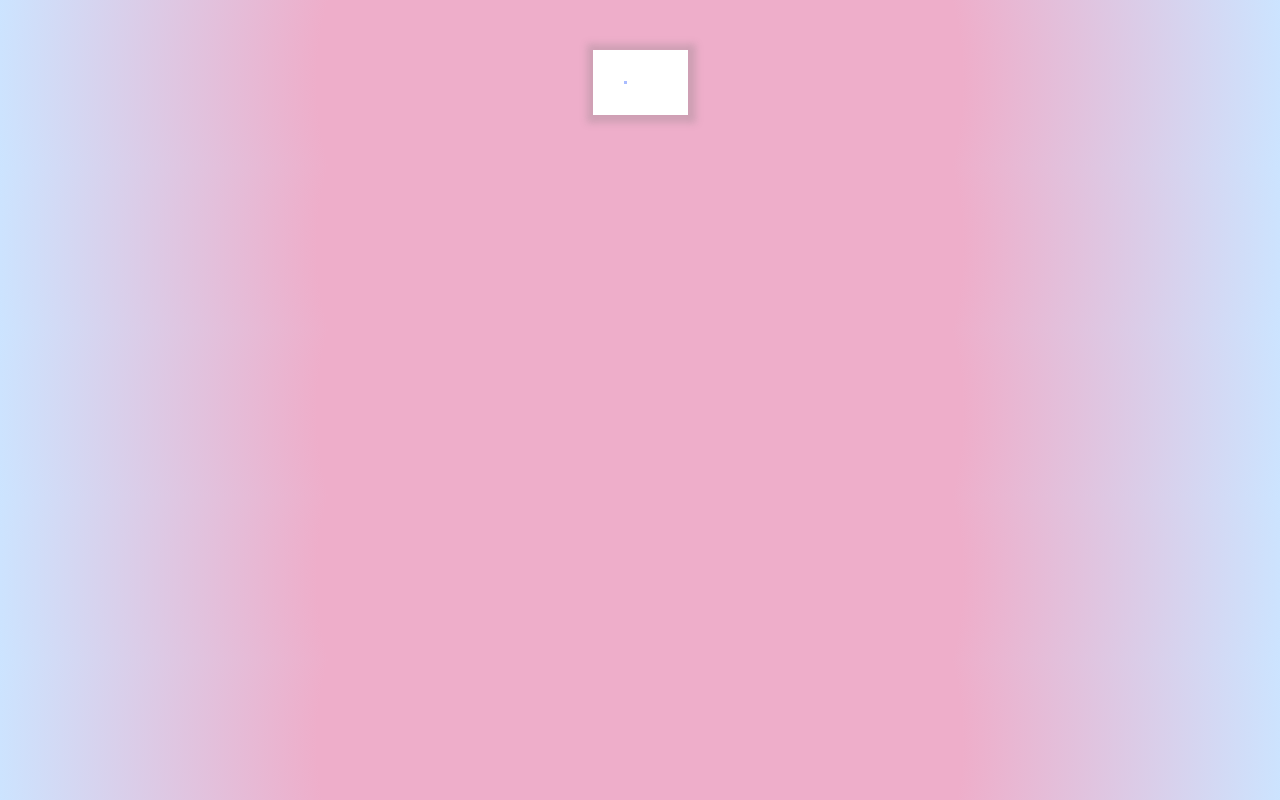
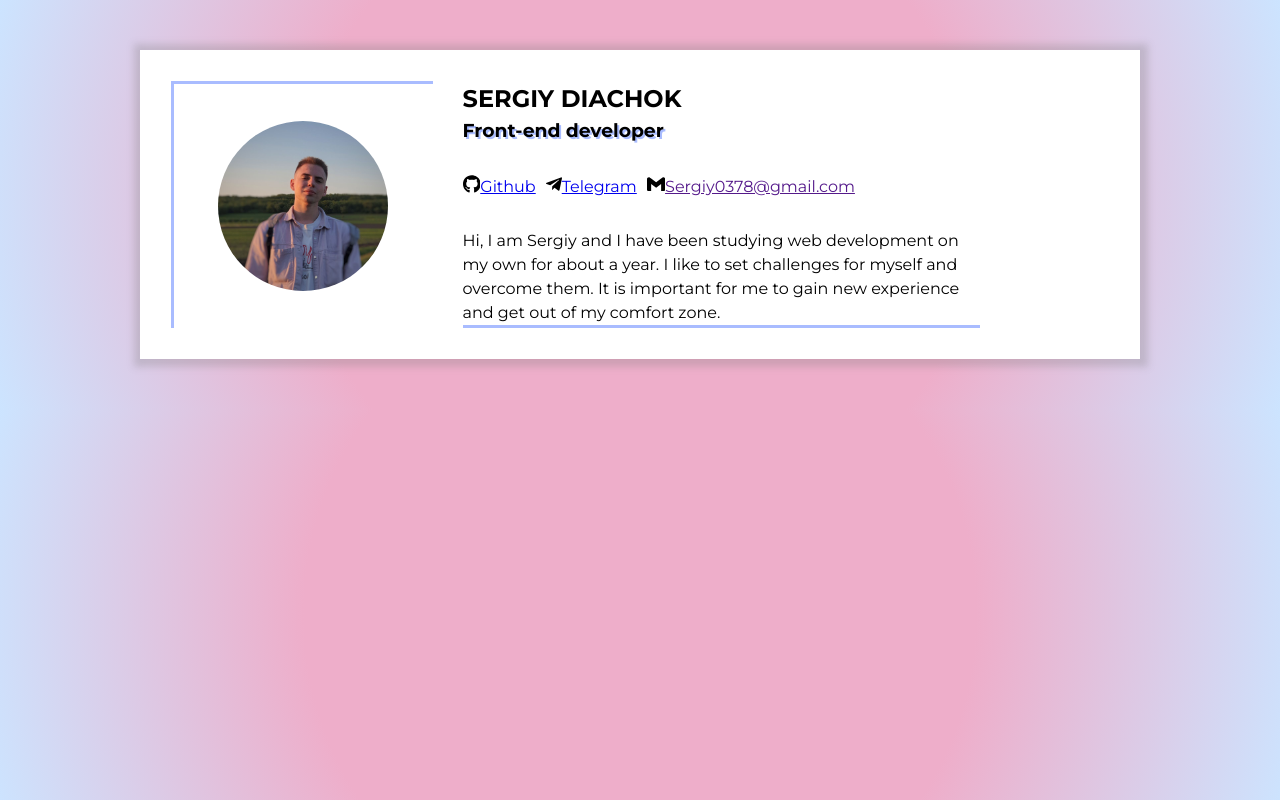
Before and after one commit to sergiy4/homepage, a plain HTML site: page index.html in a window 1280 px wide. Drawn offline with Linux system fonts and the light colour scheme.

Commit message:
feat: create content in HTML template for resume header

```diff
--- a/index.html
+++ b/index.html
@@ -11,9 +11,77 @@
       <div class="resume-container">
         <div class="resume">
           <header class="resume-header">
-            <section class="resume-header__avatar"></section>
+            <section class="resume-header__avatar">
+              <img
+                class="contact-info__avatar"
+                src="./assets/avatar.jpeg"
+                alt="Photo of a very handsome guy"
+              />
+            </section>
 
-            <section class="resume-header__contact-info"></section>
+            <section class="resume-header__contact-info">
+              <div class="contact-info__user-name-container">
+                <h1>SERGIY DIACHOK</h1>
+                <h3>Front-end developer</h3>
+              </div>
+
+              <div class="contact-info__social-links">
+                <a href="https://github.com/sergiy4" target="_blank">
+                  <div class="social-links-icon_wrapper">
+                    <svg
+                      class="contact-info__item-icon"
+                      xmlns="http://www.w3.org/2000/svg"
+                      viewBox="0 0 496 512"
+                    >
+                      <path
+                        d="M165.9 397.4c0 2-2.3 3.6-5.2 3.6-3.3.3-5.6-1.3-5.6-3.6 0-2 2.3-3.6 5.2-3.6 3-.3 5.6 1.3 5.6 3.6zm-31.1-4.5c-.7 2 1.3 4.3 4.3 4.9 2.6 1 5.6 0 6.2-2s-1.3-4.3-4.3-5.2c-2.6-.7-5.5.3-6.2 2.3zm44.2-1.7c-2.9.7-4.9 2.6-4.6 4.9.3 2 2.9 3.3 5.9 2.6 2.9-.7 4.9-2.6 4.6-4.6-.3-1.9-3-3.2-5.9-2.9zM244.8 8C106.1 8 0 113.3 0 252c0 110.9 69.8 205.8 169.5 239.2 12.8 2.3 17.3-5.6 17.3-12.1 0-6.2-.3-40.4-.3-61.4 0 0-70 15-84.7-29.8 0 0-11.4-29.1-27.8-36.6 0 0-22.9-15.7 1.6-15.4 0 0 24.9 2 38.6 25.8 21.9 38.6 58.6 27.5 72.9 20.9 2.3-16 8.8-27.1 16-33.7-55.9-6.2-112.3-14.3-112.3-110.5 0-27.5 7.6-41.3 23.6-58.9-2.6-6.5-11.1-33.3 2.6-67.9 20.9-6.5 69 27 69 27 20-5.6 41.5-8.5 62.8-8.5s42.8 2.9 62.8 8.5c0 0 48.1-33.6 69-27 13.7 34.7 5.2 61.4 2.6 67.9 16 17.7 25.8 31.5 25.8 58.9 0 96.5-58.9 104.2-114.8 110.5 9.2 7.9 17 22.9 17 46.4 0 33.7-.3 75.4-.3 83.6 0 6.5 4.6 14.4 17.3 12.1C428.2 457.8 496 362.9 496 252 496 113.3 383.5 8 244.8 8zM97.2 352.9c-1.3 1-1 3.3.7 5.2 1.6 1.6 3.9 2.3 5.2 1 1.3-1 1-3.3-.7-5.2-1.6-1.6-3.9-2.3-5.2-1zm-10.8-8.1c-.7 1.3.3 2.9 2.3 3.9 1.6 1 3.6.7 4.3-.7.7-1.3-.3-2.9-2.3-3.9-2-.6-3.6-.3-4.3.7zm32.4 35.6c-1.6 1.3-1 4.3 1.3 6.2 2.3 2.3 5.2 2.6 6.5 1 1.3-1.3.7-4.3-1.3-6.2-2.2-2.3-5.2-2.6-6.5-1zm-11.4-14.7c-1.6 1-1.6 3.6 0 5.9 1.6 2.3 4.3 3.3 5.6 2.3 1.6-1.3 1.6-3.9 0-6.2-1.4-2.3-4-3.3-5.6-2z"
+                      />
+                    </svg>
+                    <span>Github</span>
+                  </div>
+                </a>
+
+                <a href="https://t.me/sergiyd4" target="_blank">
+                  <div class="social-links-icon_wrapper">
+                    <svg
+                      class="contact-info__item-icon"
+                      xmlns="http://www.w3.org/2000/svg"
+                      viewBox="0 0 448 512"
+                    >
+                      <path
+                        d="M446.7 98.6l-67.6 318.8c-5.1 22.5-18.4 28.1-37.3 17.5l-103-75.9-49.7 47.8c-5.5 5.5-10.1 10.1-20.7 10.1l7.4-104.9 190.9-172.5c8.3-7.4-1.8-11.5-12.9-4.1L117.8 284 16.2 252.2c-22.1-6.9-22.5-22.1 4.6-32.7L418.2 66.4c18.4-6.9 34.5 4.1 28.5 32.2z"
+                      ></path>
+                    </svg>
+                    <span>Telegram</span>
+                  </div>
+                </a>
+
+                <a href="" target="_blank">
+                  <div class="social-links-icon_wrapper">
+                    <svg
+                      class="contact-info__item-icon"
+                      viewBox="0 0 24 24"
+                      role="img"
+                      xmlns="http://www.w3.org/2000/svg"
+                    >
+                      <path
+                        d="M24 5.457v13.909c0 .904-.732 1.636-1.636 1.636h-3.819V11.73L12 16.64l-6.545-4.91v9.273H1.636A1.636 1.636 0 0 1 0 19.366V5.457c0-2.023 2.309-3.178 3.927-1.964L5.455 4.64 12 9.548l6.545-4.91 1.528-1.145C21.69 2.28 24 3.434 24 5.457z"
+                      />
+                    </svg>
+                    <span>Sergiy0378@gmail.com</span>
+                  </div>
+                </a>
+              </div>
+
+              <div class="contact-info__about-me">
+                <p>
+                  Hi, I am Sergiy and I have been studying web development on my
+                  own for about a year. I like to set challenges for myself and
+                  overcome them. It is important for me to gain new experience
+                  and get out of my comfort zone.
+                </p>
+              </div>
+            </section>
           </header>
         </div>
       </div>
```
